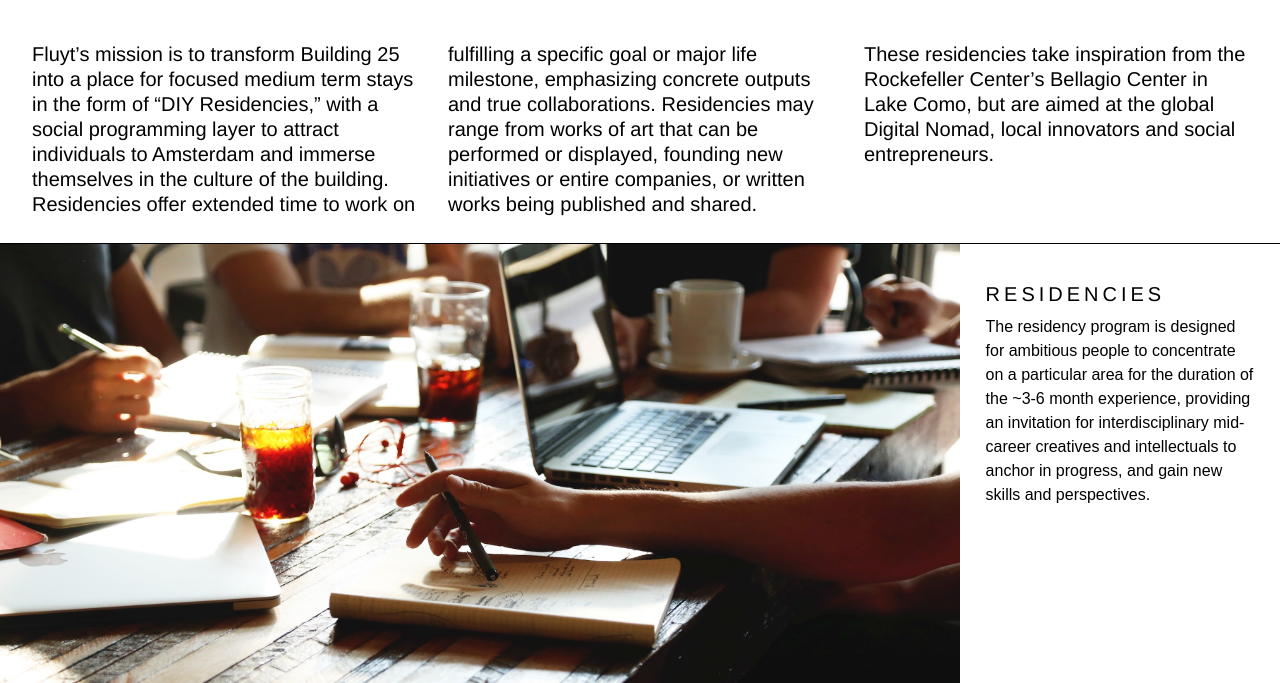
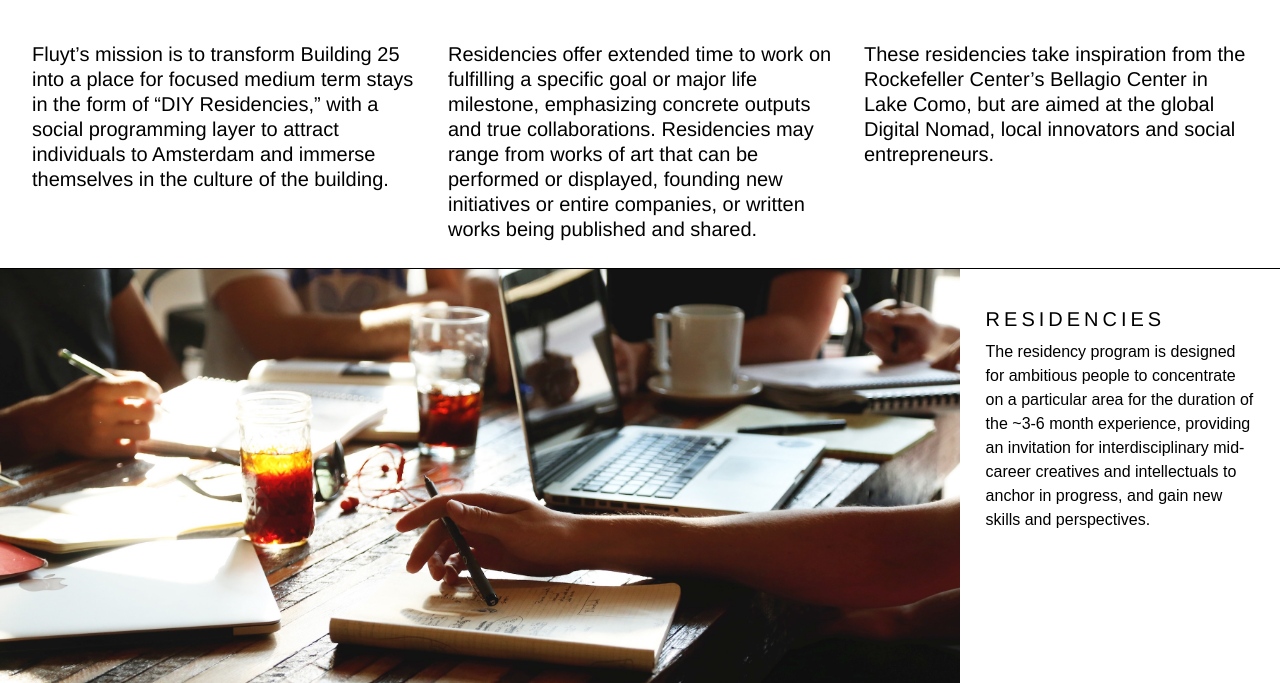
Before and after one commit to embassynetwork/fluyt.co, a Jekyll site: the page built from index.html, in a window 1280 px wide and 900 px high, scrolled down 325 px, cut to the strip 217-900 px from the top of the window. Built offline with Jekyll 4.4.1, drawn with Linux system fonts in a browser that asks for light colours; nearby versions of some CDN libraries; a script that is not in the unit is left out.

Commit message:
final tweaks

```diff
--- a/index.html
+++ b/index.html
@@ -13,7 +13,7 @@
 
 <div class="fixed top-0 left-0 p2 white bg-transparant">
   <span class="caps nav" style="padding-right:1.5vw;"><a href="/#fluyt">Fluyt</a></span>
-  <span class="caps nav" style="padding-right:1.5vw;"><a href="/#fellows">Residency</a></span>
+  <span class="caps nav" style="padding-right:1.5vw;"><a href="/#residency">Residency</a></span>
   <span class="caps nav" style="padding-right:1.5vw;"><a href="/#guests">Guests</a></span>
   <span class="caps nav" style="padding-right:1.5vw;"><a href="/#community">Community</a></span>
   <span class="caps nav" style="padding-right:1.5vw;"><a href="/#theport">The Port</a></span>
@@ -30,22 +30,14 @@
 </header>
 
 <div id="fluyt" class="clearfix px2">
-  <div class="sm-col sm-col-6 md-col-5 lg-col-4 px2 py2"><h3 class="lighter">Fluyt’s mission is to transform Building 25 into a place for focused medium term stays in the form of “DIY Residencies,” with a social programming layer to attract individuals to Amsterdam and immerse themselves in the culture of the building. Residencies offer extended time to work on</h3></div>
-      <div class="sm-col sm-col-6 md-col-5 lg-col-4 px2 py2"><h3 class="lighter">fulfilling a specific goal or major life milestone, emphasizing concrete outputs and true collaborations. Residencies may range from works of art that can be performed or displayed, founding new initiatives or entire companies, or written works being published and shared.</h3></div>
+  <div class="sm-col sm-col-6 md-col-5 lg-col-4 px2 py2"><h3 class="lighter">Fluyt’s mission is to transform Building 25 into a place for focused medium term stays in the form of “DIY Residencies,” with a social programming layer to attract individuals to Amsterdam and immerse themselves in the culture of the building.</h3></div>
+      <div class="sm-col sm-col-6 md-col-5 lg-col-4 px2 py2"><h3 class="lighter">Residencies offer extended time to work on fulfilling a specific goal or major life milestone, emphasizing concrete outputs and true collaborations. Residencies may range from works of art that can be performed or displayed, founding new initiatives or entire companies, or written works being published and shared.</h3></div>
       <div class="sm-col sm-col-6 md-col-5 lg-col-4 px2 py2"><h3 class="lighter">These residencies take inspiration from the Rockefeller Center’s Bellagio Center in Lake Como, but are aimed at the global Digital Nomad, local innovators and social entrepreneurs.</h3></div>
     </div>
 </div>
 
-<!-- <div id="fluyt">
-  <div class="clearfix negative-margin">
-   <div class=" center px3 py3">
-      <h2 class="lighter">Fluyt’s mission is to transform Building 25 into a place for focused medium term stays in the form of “DIY Residencies,” with a social programming layer to attract individuals to Amsterdam and immerse themselves in the culture of the building. Residencies offer extended time to work on fulfilling a specific goal or major life milestone, emphasizing concrete outputs and true collaborations. Residencies may range from works of art that can be performed or displayed, founding new initiatives or entire companies, or written works being published and shared. These residencies take inspiration from the Rockefeller Center’s Bellagio Center in Lake Como, but are aimed at the global Digital Nomad, local innovators and social entrepreneurs.</h2>
-   </div>
-  </div>
-</div> -->
-
 <hr />
-<div id="fellows">
+<div id="residency">
   <div class="clearfix negative-margin">
    <div class="lg-col-right md-col-right sm-col-right sm-col-12 md-col-3 lg-col-3 px1 py1 one_padding">
      <h3 class="responsive-h3 caps mb1">Residencies</h3>
```
